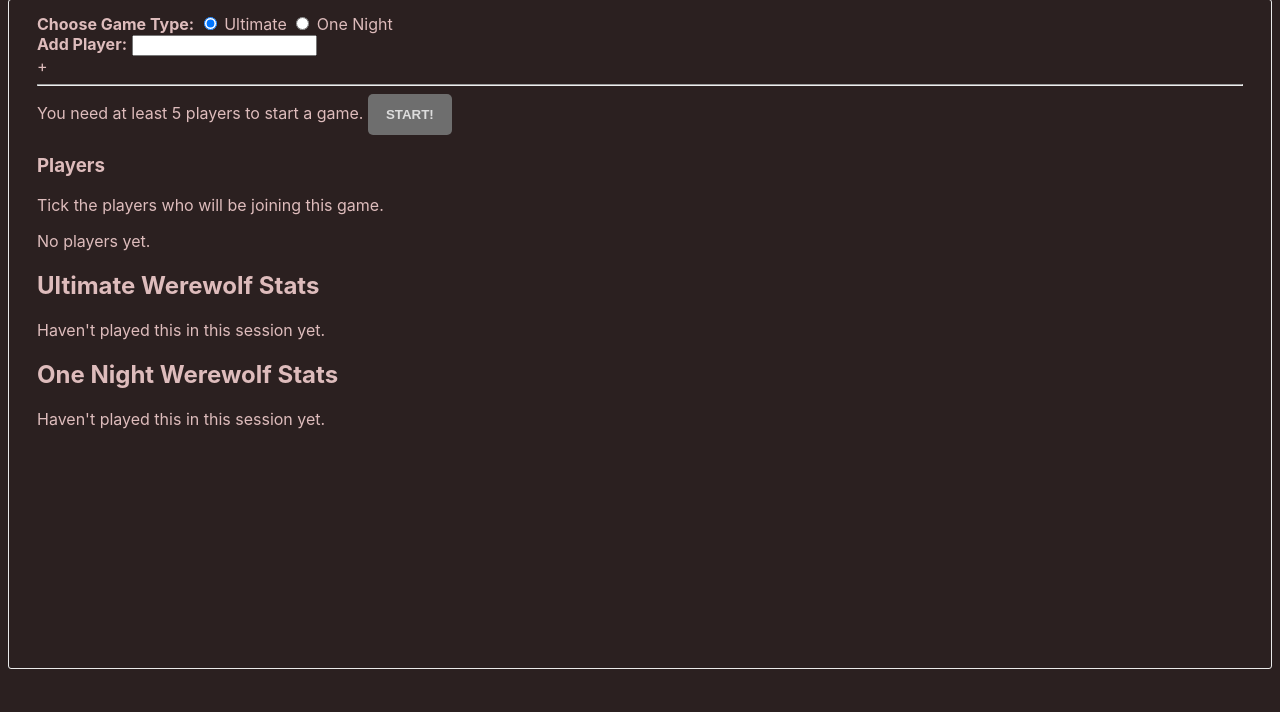
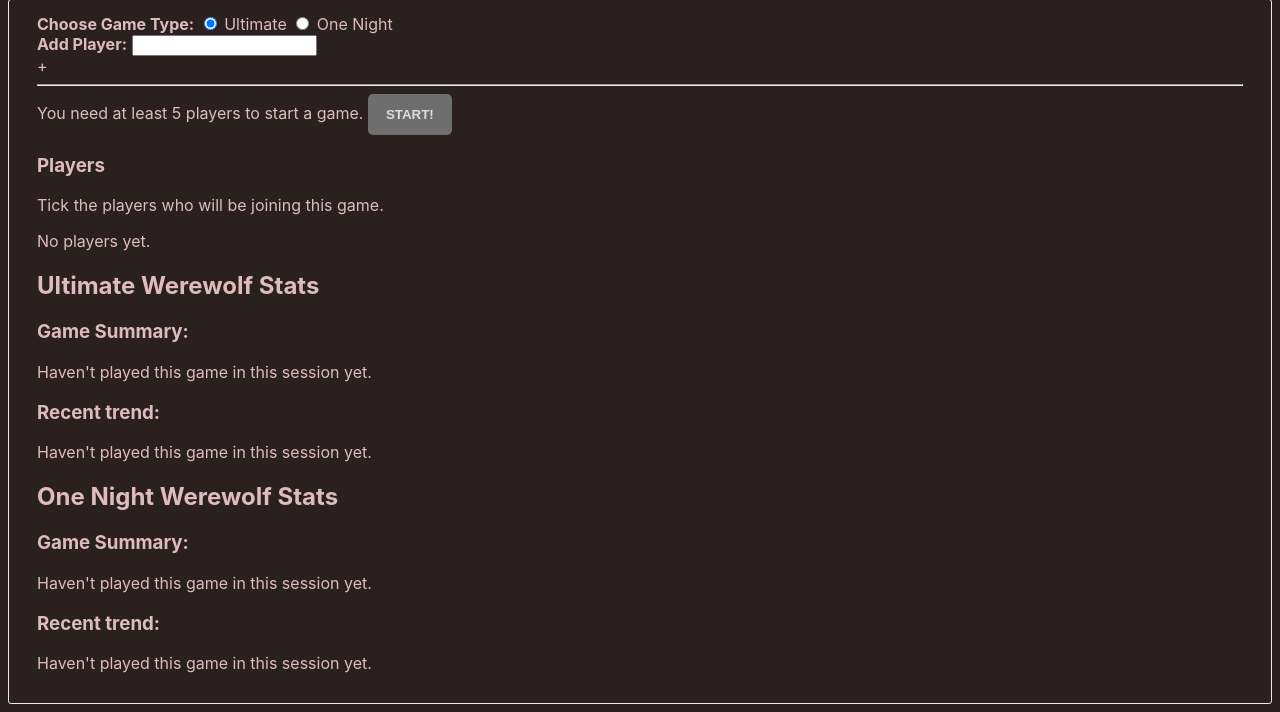
Before and after one commit to skytreader/jorrvaskr, a Flask app: template app/templates/session-new.jinja in a window 1280 px wide. Shown: the part 101-813 px from the top of the page. Run offline with Flask 2, Linux system fonts and the light colour scheme; the template is opened without the code that fills it: most values are stand-ins (such as "Sample title", 1, 10 or a date in 2020).

Commit message:
Restructure render_game_stats macro to handle first-use scenario.
Before, if there was no data (which is the case for the first time you use
this), updating the UI component fails because the DOM nodes it expects to be
present are not rendered in the first place.

```diff
--- a/app/static/scripts/session-new.js
+++ b/app/static/scripts/session-new.js
@@ -278,6 +278,12 @@ pc.refreshStatsView = function(factionWins, gameType){
     for (var i = 0; i < limit; i++){
         gameTrend.appendChild(createWinLogNode(factionWins["log"][i]));
     }
+
+    var deletables = docQuery("." + idNamespace + "-render_game_stats_deletable");
+    limit = deletables.length;
+    for(var i = 0; i < limit; i++){
+        deletables[i].remove();
+    }
 }
 
 pc.getPlayersInGame = function(){
--- a/app/templates/macros.jinja
+++ b/app/templates/macros.jinja
@@ -9,13 +9,15 @@
     so far _for the whole game_.
 #}
 {% macro render_game_stats(faction_wins, id_namespace) %}
-  {% if faction_wins: %}
   <h3>Game Summary:</h3>
   <ul id="{{ id_namespace}}-game-summary">
     {% for counts in faction_wins["record_count"]: %}
       <li>{{ counts }} - Won {{ faction_wins["record_count"][counts] }} times.</li>
     {% endfor %}
   </ul>
+  {% if not faction_wins["record_count"] %}
+    <p class="{{ id_namespace }}-render_game_stats_deletable">Haven't played this game in this session yet.</p>
+  {% endif %}
 
   <h3>Recent trend:</h3>
   <ol id="{{ id_namespace }}-recent-trend">
@@ -23,7 +25,7 @@
       <li>{{ log }}</li>
     {% endfor %}
   </ol>
-  {% else: %}
-    <p>Haven't played this in this session yet.</p>
+  {% if not faction_wins["log"] %}
+    <p class="{{ id_namespace }}-render_game_stats_deletable">Haven't played this game in this session yet.</p>
   {% endif %}
 {% endmacro %}
```
Lines whose indentation alone changed are shown as unchanged.
